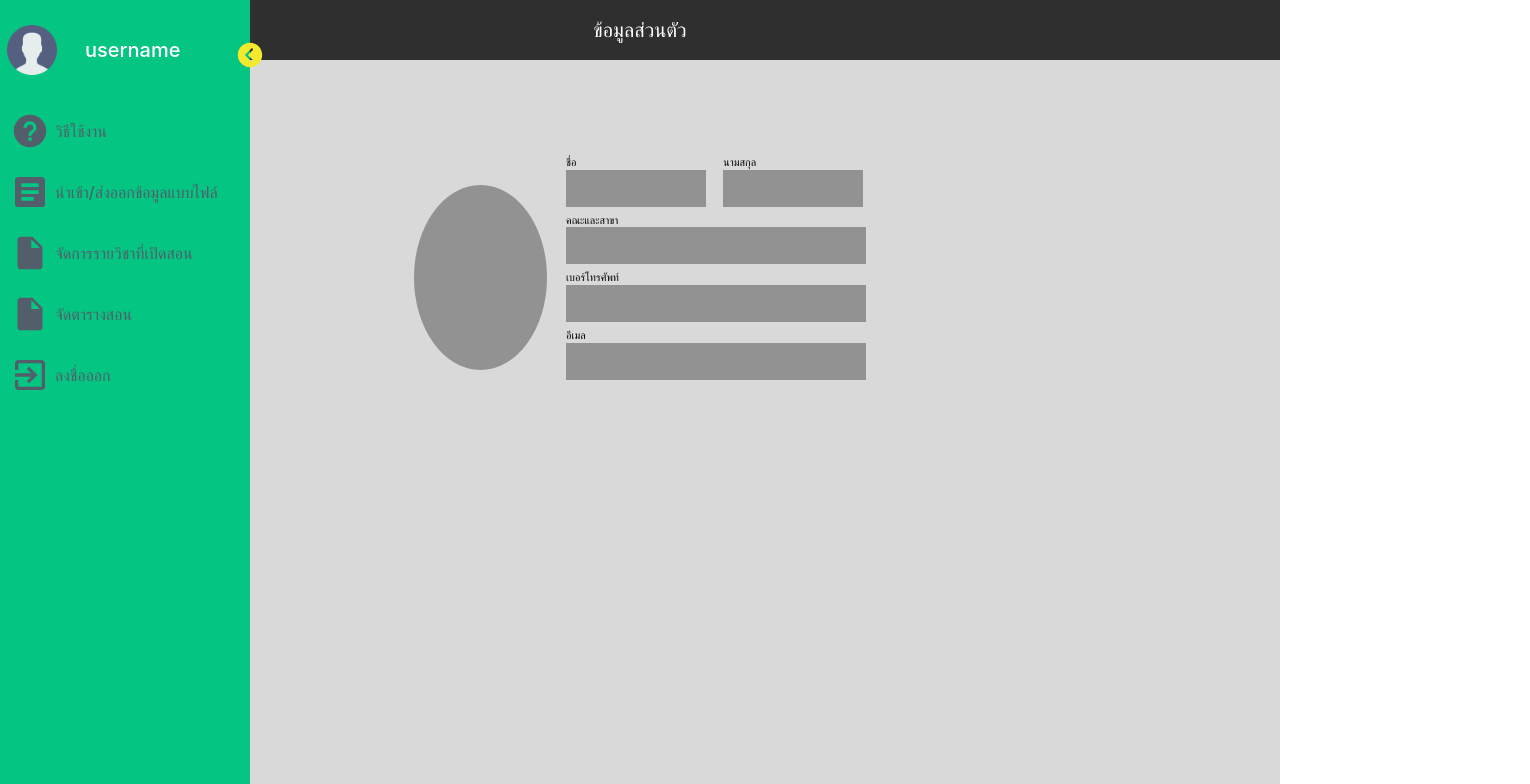
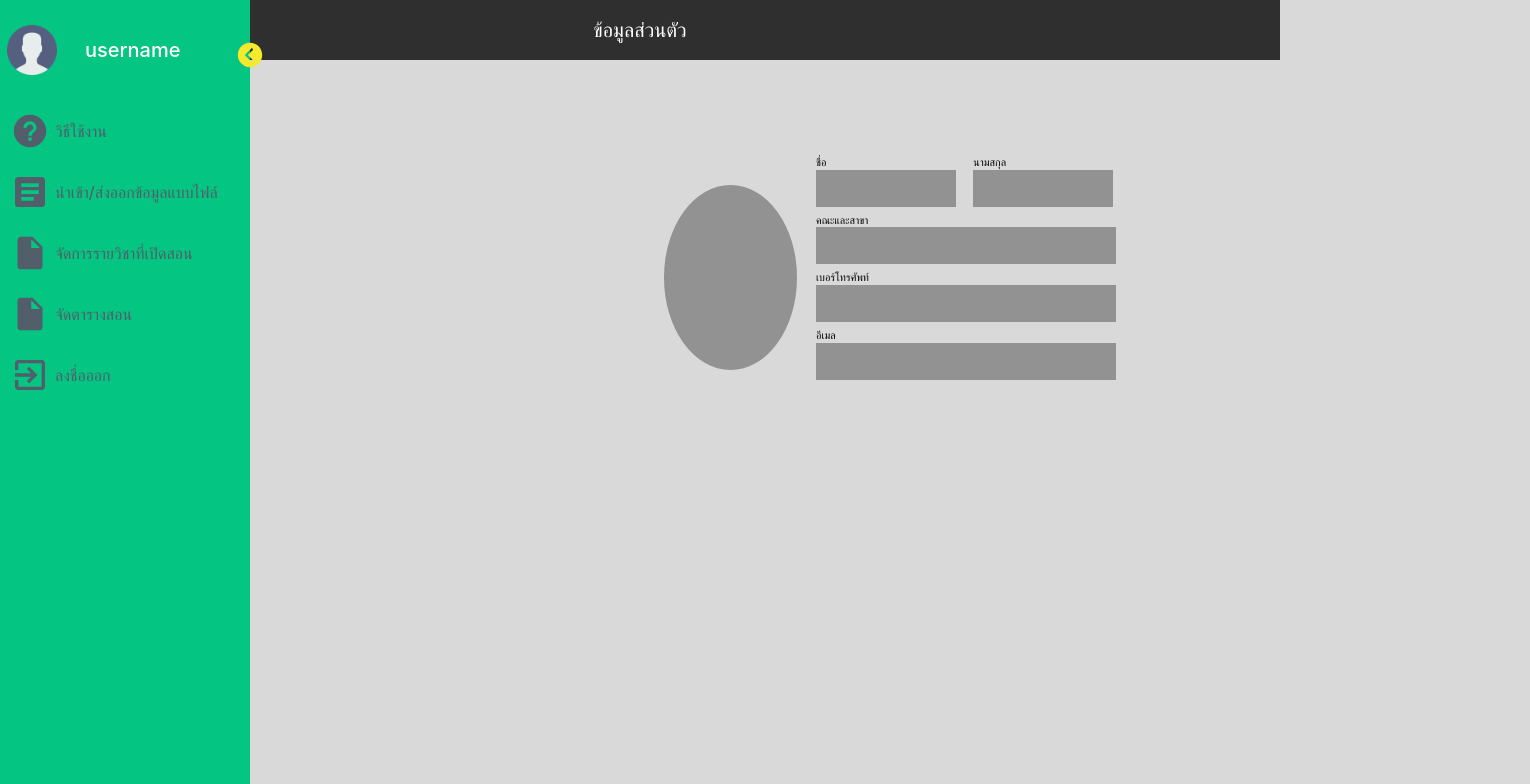
Before and after one commit to nattakit2543/SE-Final, a React (Vite) app in the folder SE_PROJ_2/: page /admin/userInfo in a window 1280 px wide. Shown: the top 784 px of the page, 1530 px wide, since content can reach past the window. Built offline with nearby package versions, Linux system fonts and the light colour scheme.

Commit message:
ปรับปรุง Sidebar บังหน้าเพจ

```diff
--- a/SE_PROJ_2/src/pages/1Admin/AdminApp.css
+++ b/SE_PROJ_2/src/pages/1Admin/AdminApp.css
@@ -0,0 +1,12 @@
+.main-contentA {
+    transition: margin-left 0.3s;
+}
+
+.sidebar-expanded .main-contentA {
+    margin-left: 250px;
+
+}
+
+.sidebar-collapsed .main-contentA {
+    margin-left: 65px;
+}
--- a/SE_PROJ_2/src/pages/1Admin/AdminApp.jsx
+++ b/SE_PROJ_2/src/pages/1Admin/AdminApp.jsx
@@ -1,4 +1,4 @@
-import React from 'react';
+import React, { useState } from 'react';
 import { Routes, Route } from 'react-router-dom';
 import HowToUseA from './HowToUseA';
 import ImportAndExport from './ImportAndExport';
@@ -6,12 +6,19 @@ import EditTheCourseTem from './EditTheCourseTem';
 import SubjectManager from './SubjectManager';
 import UserInfo from '../UserInfo/UserInfo';
 import NavSidebarA from './layout/NavSidebarA';
+import './AdminApp.css';
 
 const AdminApp = () => {
+  const [isSidebarExpanded, setIsSidebarExpanded] = useState(true);
+
+  const toggleSidebar = () => {
+    setIsSidebarExpanded(!isSidebarExpanded);
+    console.log("Sidebar Toggled:", !isSidebarExpanded);
+  };
 
   return (
-    <div className="admin-dashboard">
-      <NavSidebarA />
+    <div className={`admin-dashboard ${isSidebarExpanded ? 'sidebar-expanded' : 'sidebar-collapsed'}`}>
+      <NavSidebarA toggleSidebar={toggleSidebar} isSidebarExpanded={isSidebarExpanded} />
       <div className="main-contentA">
         <Routes>
           <Route path="howToUseA" element={<HowToUseA />} />
--- a/SE_PROJ_2/src/pages/1Admin/layout/NavSidebarA.jsx
+++ b/SE_PROJ_2/src/pages/1Admin/layout/NavSidebarA.jsx
@@ -11,17 +11,14 @@ import {
     IoIosArrowDropleftCircle
 } from "react-icons/io";
 
-const NavSidebarA = () => {
+const NavSidebarA = ({ toggleSidebar, isSidebarExpanded }) => {
     const location = useLocation();
-    const [isSidebarExpanded, setIsSidebarExpanded] = useState(true);
     const [iconPosition, setIconPosition] = useState(250);
 
     useEffect(() => {
-        const newPosition = isSidebarExpanded ? 235 : 65;
+        const newPosition = isSidebarExpanded ? 235 : 65; // Adjust icon position based on sidebar state
         setIconPosition(newPosition);
     }, [isSidebarExpanded]);
-
-    const toggleSidebar = () => setIsSidebarExpanded(!isSidebarExpanded);
 
     const getActiveMenuName = () => {
         switch (location.pathname) {
```
